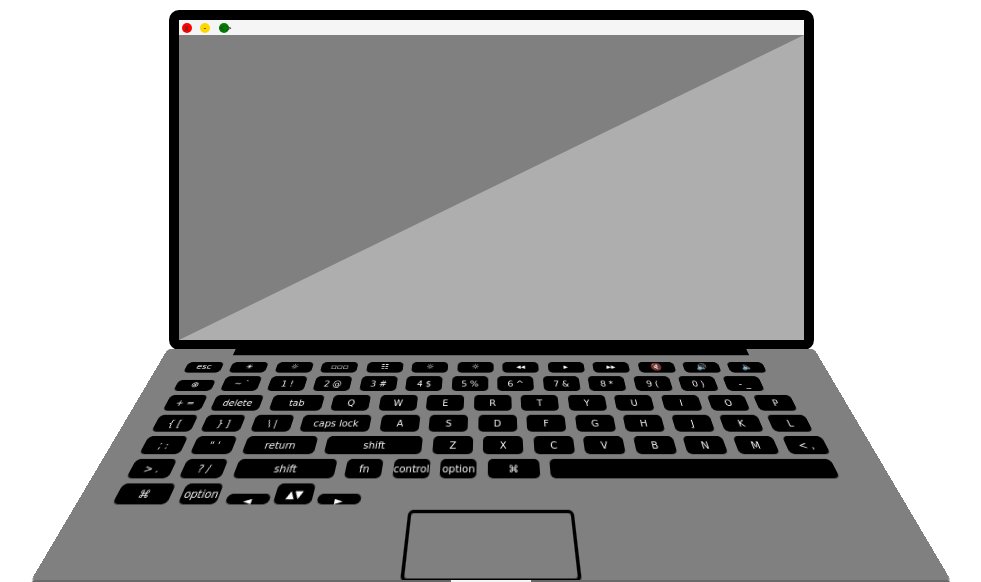
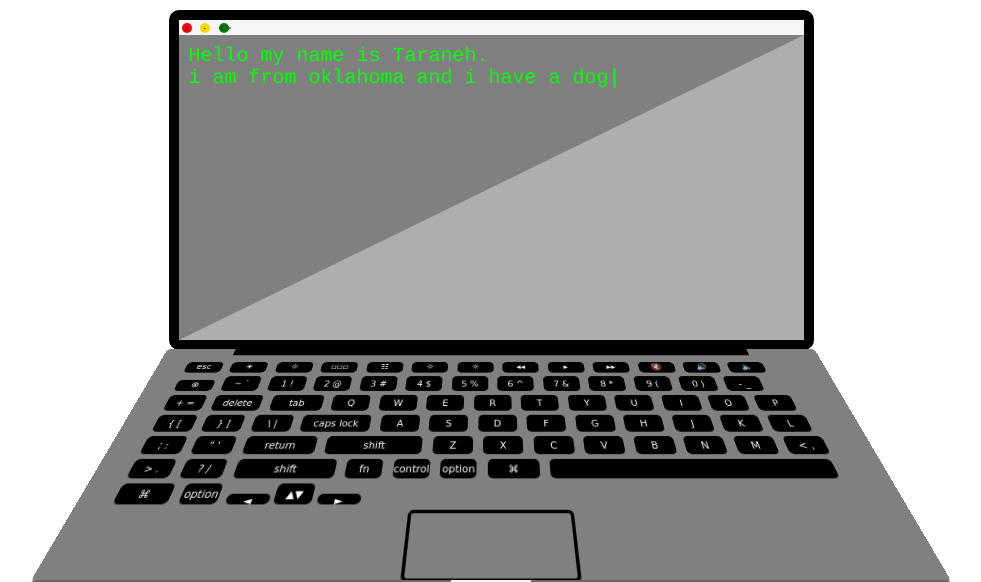
Before and after one commit to tarzioo/personal-portfolio, a PHP site: page /base.html in a window 1280 px wide. Shown: the top 582 px of the page, without its empty margins (149-1130 px from the left). Run offline with PHP 8.4, Linux system fonts and the light colour scheme; some libraries are stand-ins or nearby versions; some web fonts are replaced.

Commit message:
Added animated typing for intro div

```diff
--- a/base.html
+++ b/base.html
@@ -7,6 +7,9 @@
             <link href="https://fonts.googleapis.com/css?family=Baloo+Tamma|Open+Sans" rel="stylesheet">
             <link rel="stylesheet" type="text/css" href="static/styles.css">
             <meta http-equiv="Content-Type" content="text/html; charset=utf-8" />
+            <script src="jquery.js"></script>
+            <script src="typed.js"></script>
+            <script src="/static/computer.js"></script>
         </head>
         <body>
             <div class="container-fluid">
@@ -17,6 +20,8 @@
                         <div class="circle yellow-circle">-</div>
                         <div class="circle green-circle"><></div>
                     </div>
+                   <!-- <marquee id="intro" behavior="slide" direction="right">Hi! My Name is Taraneh</marquee> -->
+                   <h5 class="intro">Hello my name is Taraneh. <br>i am from oklahoma and i have a dog<span><b>|</b></span></h5>
                     <div id="triangle-bottomright"></div>
                 </div>
                 <div id="keyboard">
@@ -106,9 +111,7 @@
                         <div class="keys row-six left-right-arrow small-text"><p>◄</p></div>
                         <div class="keys row-six up-down-arrow "><p>▲▼</p></div>
                         <div class="keys row-six left-right-arrow small-text"><p>►</p></div>
-
                         <div class="touchpad"></div>
-
                     </div>
                 </div>
                 <div id="keyboard-bottom">
--- a/static/styles.css
+++ b/static/styles.css
@@ -59,15 +59,7 @@ body {
     border-radius: 5px;
     -webkit-transform: perspective(300px) rotateX(25deg);
 }
-/*#keyboard {
-    border-bottom: 250px solid gray;
-    border-left: 110px solid transparent;
-    border-right: 110px solid transparent;
-    height: 0;
-    width: 855px;
-    position: relative;
-    border-radius: 20px;
-}*/
+
 #keyboard-bottom {
     background-color: #696969;
     height: 15px;
@@ -214,3 +206,50 @@ body {
     border-radius: 5px;
     margin: 0 auto;
 }
+
+
+
+h5 {
+  color: lime;
+  font-family: "Courier";
+  font-size: 20px;
+  margin: 10px 0 0 10px;
+  white-space: nowrap;
+  overflow: hidden;
+  position: fixed;
+  width: 30em;
+  animation: type 4s steps(60, end);
+  word-wrap: break-word;
+
+}
+
+h5 :nth-child(2){
+  animation: type2 8s steps(60, end);
+}
+
+h5 {
+  color: lime;
+  text-decoration: none;
+}
+
+span{
+  animation: blink 1s infinite;
+}
+
+@keyframes type{
+  from { width: 0; }
+}
+
+@keyframes type2{
+  0%{width: 0;}
+  50%{width: 0;}
+  100%{ width: 100; }
+}
+
+@keyframes blink{
+  to{opacity: .0;}
+}
+
+::selection{
+  background: black;
+}
```
